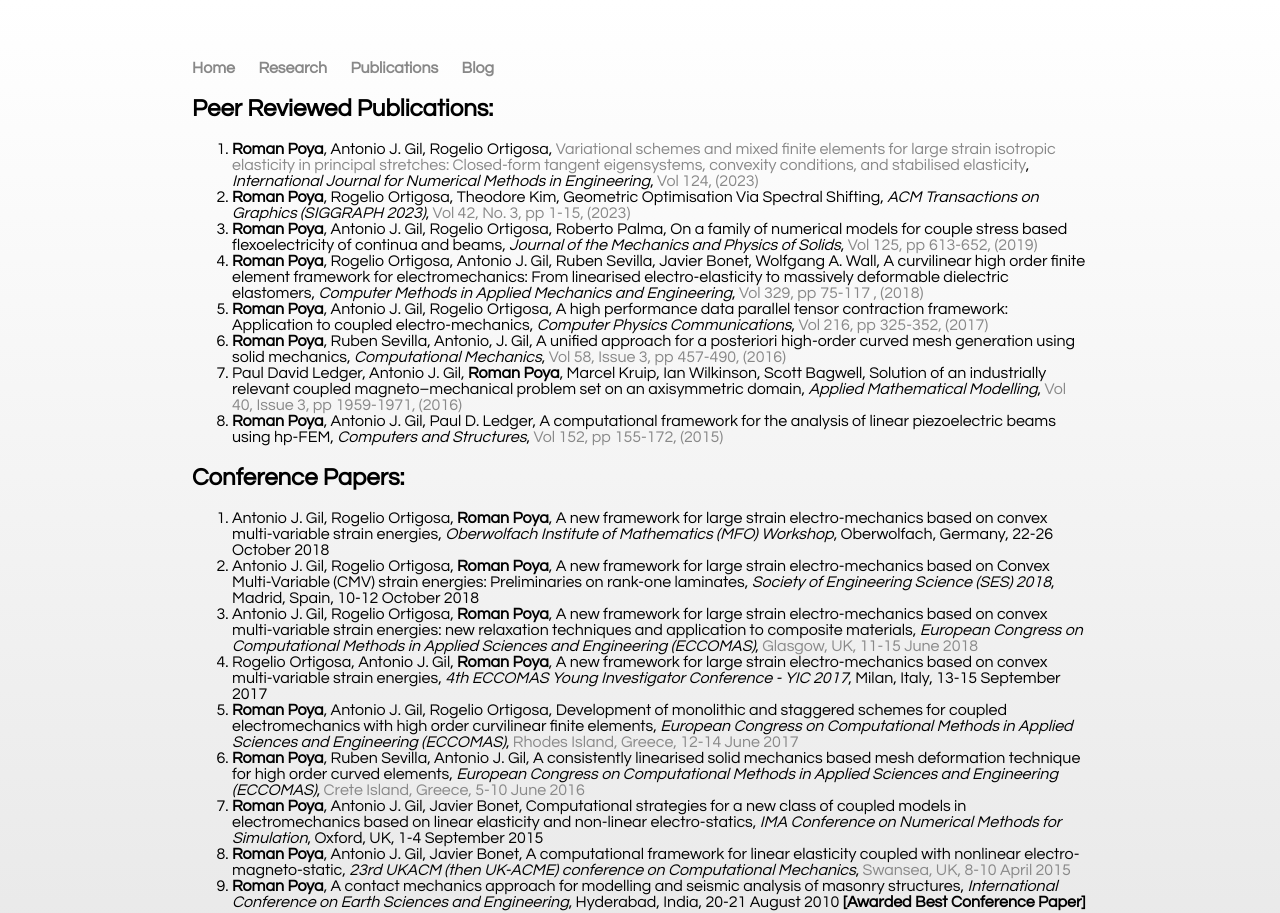
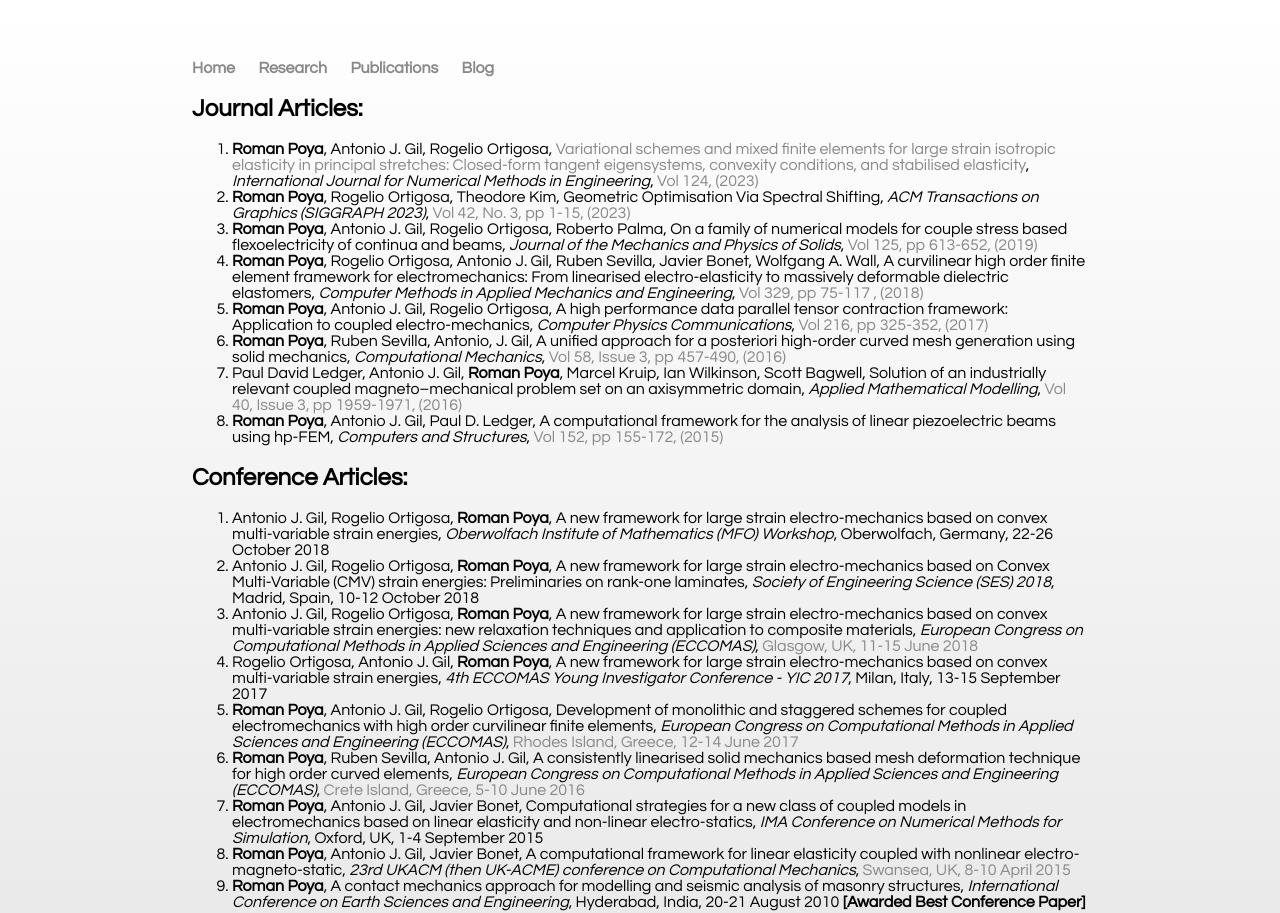
Before and after one commit to romeric/romeric.github.io, a plain HTML site: page publications.html in a window 1280 px wide. Shown: the top 913 px of the page. Drawn offline with Linux system fonts and the light colour scheme.

Commit message:
minor change

```diff
--- a/publications.html
+++ b/publications.html
@@ -24,7 +24,7 @@
         </nav>
         <div class="container">
             <div class="blurb">
-                <h2>Peer Reviewed Publications:</h2>
+                <h2>Journal Articles:</h2>
                 <ol>
                   <li><b>Roman Poya</b>, Antonio J. Gil, Rogelio Ortigosa, <a href="/images/papers/2022_MixedFEMElasticityInPrincipalStretches.pdf">Variational schemes and mixed finite elements for large strain isotropic elasticity in principal stretches: Closed-form tangent eigensystems, convexity conditions, and stabilised elasticity</a>, <i>International Journal for Numerical Methods in Engineering</i>, <a href="https://doi.org/10.1002/nme.7254">Vol 124, (2023)</a></li>
                   <li><b>Roman Poya</b>, Rogelio Ortigosa, Theodore Kim, Geometric Optimisation Via Spectral Shifting, <i>ACM Transactions on Graphics (SIGGRAPH 2023)</i>, <a href="https://doi.org/10.1145/3585003">Vol 42, No. 3, pp 1-15, (2023)</a></li>
@@ -35,7 +35,7 @@
                   <li>Paul David Ledger, Antonio J. Gil, <b>Roman Poya</b>, Marcel Kruip, Ian Wilkinson, Scott Bagwell, Solution of an industrially relevant coupled magneto–mechanical problem set on an axisymmetric domain, <i>Applied Mathematical Modelling</i>, <a href="http://www.sciencedirect.com/science/article/pii/S0307904X15005648">Vol 40, Issue 3, pp 1959-1971, (2016)</a></li>
                   <li><b>Roman Poya</b>, Antonio J. Gil, Paul D. Ledger, A computational framework for the analysis of linear piezoelectric beams using hp-FEM, <i>Computers and Structures</i>, <a href="http://www.sciencedirect.com/science/article/pii/S0045794915000218#">Vol 152, pp 155-172, (2015)</a></li>
                 </ol>
-                <h2>Conference Papers:</h2>
+                <h2>Conference Articles:</h2>
                 <ol>
                   <li>Antonio J. Gil, Rogelio Ortigosa, <b>Roman Poya</b>, A new framework for large strain electro-mechanics based on convex multi-variable strain energies, <i>Oberwolfach Institute of Mathematics (MFO) Workshop</i>, Oberwolfach, Germany, 22-26 October 2018</li>
                   <li>Antonio J. Gil, Rogelio Ortigosa, <b>Roman Poya</b>, A new framework for large strain electro-mechanics based on Convex Multi-Variable (CMV) strain energies: Preliminaries on rank-one laminates, <i>Society of Engineering Science (SES) 2018</i>, Madrid, Spain, 10-12 October 2018</li>
```
